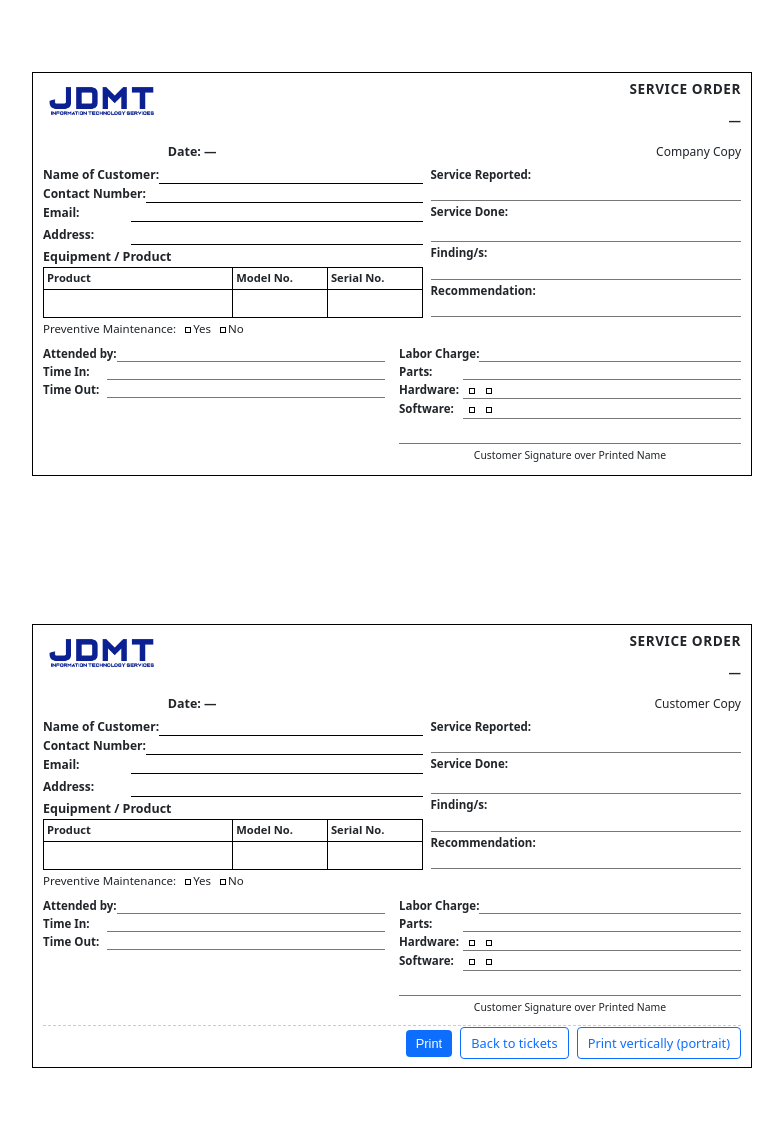
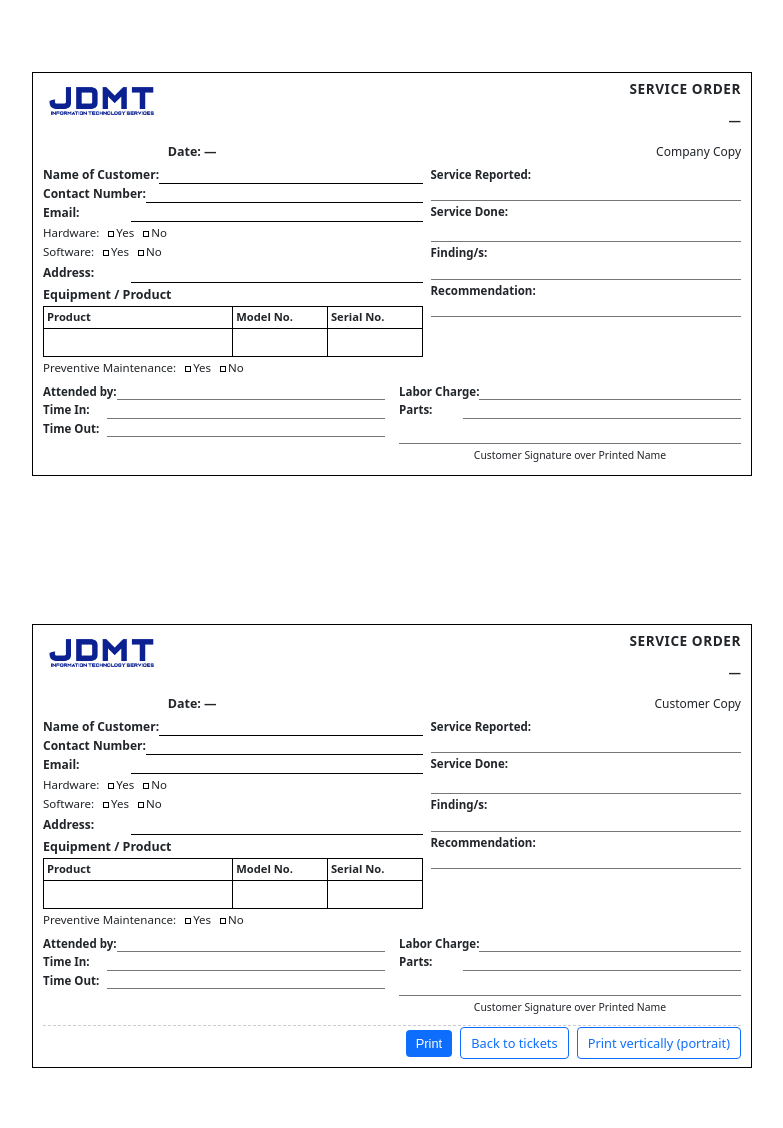
Before and after one commit to lorenzojacinto08-ux/ticketing_system, a Python web app: template templates/job_order_print.html in a window 1280 px wide. Shown: the whole page, without its empty margins (248-1031 px from the left). Run offline with Jinja, Linux system fonts and the light colour scheme; the template is opened without the code that fills it, so the values that code supplies are empty.

Commit message:
Copy preventive maintenance format for hardware/software and move to left side under customer info

```diff
--- a/templates/job_order_print.html
+++ b/templates/job_order_print.html
@@ -332,135 +332,15 @@
                                 <div class="so-label">Email:</div>
                                 <div class="so-value">{{ email or ' ' }}</div>
                             </div>
-                        </div>
-                    </div>
-                    <div class="so-field">
-                        <div class="so-label">Address:</div>
-                        <div class="so-value">&nbsp;</div>
-                    </div>
-                    <div class="so-products">
-                        <div class="so-products-title">Equipment / Product</div>
-                        <table>
-                            <thead>
-                                <tr>
-                                    <th style="width: 50%;">Product</th>
-                                    <th style="width: 25%;">Model No.</th>
-                                    <th style="width: 25%;">Serial No.</th>
-                                </tr>
-                            </thead>
-                            <tbody>
-                                <tr>
-                                    <td></td>
-                                    <td></td>
-                                    <td></td>
-                                </tr>
-                            </tbody>
-                        </table>
-                    </div>
-                    <div class="so-preventive">
-                        Preventive Maintenance:
-                        <span class="so-checkbox"></span>Yes
-                        <span class="so-checkbox"></span>No
-                    </div>
-                </div>
-                <div class="so-main-right">
-                    <div class="so-text-block">
-                        <div class="so-text-label">Service Reported:</div>
-                        <div class="so-text-area">{{ subject or reported_concern or ' ' }}</div>
-                    </div>
-                    <div class="so-text-block">
-                        <div class="so-text-label">Service Done:</div>
-                        <div class="so-text-area">&nbsp;</div>
-                    </div>
-                    <div class="so-text-block">
-                        <div class="so-text-label">Finding/s:</div>
-                        <div class="so-text-area">&nbsp;</div>
-                    </div>
-                    <div class="so-text-block">
-                        <div class="so-text-label">Recommendation:</div>
-                        <div class="so-text-area">&nbsp;</div>
-                    </div>
-                </div>
-            </div>
-
-            <div class="so-bottom-row">
-                <div class="so-bottom-col">
-                    <div class="so-bottom-field">
-                        <div class="so-bottom-label">Attended by:</div>
-                        <div class="so-bottom-value">{{ assigned_to or ' ' }}</div>
-                    </div>
-                    <div class="so-bottom-field">
-                        <div class="so-bottom-label">Time In:</div>
-                        <div class="so-bottom-value"></div>
-                    </div>
-                    <div class="so-bottom-field">
-                        <div class="so-bottom-label">Time Out:</div>
-                        <div class="so-bottom-value"></div>
-                    </div>
-                </div>
-                <div class="so-bottom-col">
-                    <div class="so-bottom-field">
-                        <div class="so-bottom-label">Labor Charge:</div>
-                        <div class="so-bottom-value"></div>
-                    </div>
-                    <div class="so-bottom-field">
-                        <div class="so-bottom-label">Parts:</div>
-                        <div class="so-bottom-value"></div>
-                    </div>
-                    <div class="so-bottom-field">
-                        <div class="so-bottom-label">Hardware:</div>
-                        <div class="so-bottom-value">
-                            <span class="so-checkbox"></span>
-                            <span class="so-checkbox"></span>
-                        </div>
-                    </div>
-                    <div class="so-bottom-field">
-                        <div class="so-bottom-label">Software:</div>
-                        <div class="so-bottom-value">
-                            <span class="so-checkbox"></span>
-                            <span class="so-checkbox"></span>
-                        </div>
-                    </div>
-                    <div class="so-signature-line">
-                        Customer Signature over Printed Name
-                    </div>
-                </div>
-            </div>
-        </div>
-    </div>
-
-    <!-- Customer Copy -->
-    <div class="so-page{% if vertical %} so-page--vertical{% endif %}">
-        <div class="so-border">
-            <div class="so-header">
-                <div class="so-logo-block">
-                    <img src="{{ url_for('static', filename='images/jdmt_blue_logo.png') }}" alt="JDMT Information Technology Services">
-                </div>
-                <div class="so-header-text">
-                    <p class="so-title">Service Order</p>
-                    <p class="so-jo-line">{{ job_order or '—' }}</p>
-                    <div class="so-header-meta">
-                        <span class="so-ticket-line">Date: {{ date_val or '—' }}</span>
-                        <span class="so-copy-label">Customer Copy</span>
-                    </div>
-                </div>
-            </div>
-
-            <div class="so-main">
-                <div class="so-main-left">
-                    <div class="so-row">
-                        <div class="so-col">
-                            <div class="so-field">
-                                <div class="so-label">Name of Customer:</div>
-                                <div class="so-value">{{ store_name or ' ' }}</div>
+                            <div class="so-preventive">
+                                Hardware:
+                                <span class="so-checkbox"></span>Yes
+                                <span class="so-checkbox"></span>No
                             </div>
-                            <div class="so-field">
-                                <div class="so-label">Contact Number:</div>
-                                <div class="so-value">{{ contact_number or ' ' }}</div>
-                            </div>
-                            <div class="so-field">
-                                <div class="so-label">Email:</div>
-                                <div class="so-value">{{ email or ' ' }}</div>
+                            <div class="so-preventive">
+                                Software:
+                                <span class="so-checkbox"></span>Yes
+                                <span class="so-checkbox"></span>No
                             </div>
                         </div>
                     </div>
@@ -537,19 +417,131 @@
                         <div class="so-bottom-label">Parts:</div>
                         <div class="so-bottom-value"></div>
                     </div>
-                    <div class="so-bottom-field">
-                        <div class="so-bottom-label">Hardware:</div>
-                        <div class="so-bottom-value">
-                            <span class="so-checkbox"></span>
-                            <span class="so-checkbox"></span>
+                    <div class="so-signature-line">
+                        Customer Signature over Printed Name
+                    </div>
+                </div>
+            </div>
+        </div>
+    </div>
+
+    <!-- Customer Copy -->
+    <div class="so-page{% if vertical %} so-page--vertical{% endif %}">
+        <div class="so-border">
+            <div class="so-header">
+                <div class="so-logo-block">
+                    <img src="{{ url_for('static', filename='images/jdmt_blue_logo.png') }}" alt="JDMT Information Technology Services">
+                </div>
+                <div class="so-header-text">
+                    <p class="so-title">Service Order</p>
+                    <p class="so-jo-line">{{ job_order or '—' }}</p>
+                    <div class="so-header-meta">
+                        <span class="so-ticket-line">Date: {{ date_val or '—' }}</span>
+                        <span class="so-copy-label">Customer Copy</span>
+                    </div>
+                </div>
+            </div>
+
+            <div class="so-main">
+                <div class="so-main-left">
+                    <div class="so-row">
+                        <div class="so-col">
+                            <div class="so-field">
+                                <div class="so-label">Name of Customer:</div>
+                                <div class="so-value">{{ store_name or ' ' }}</div>
+                            </div>
+                            <div class="so-field">
+                                <div class="so-label">Contact Number:</div>
+                                <div class="so-value">{{ contact_number or ' ' }}</div>
+                            </div>
+                            <div class="so-field">
+                                <div class="so-label">Email:</div>
+                                <div class="so-value">{{ email or ' ' }}</div>
+                            </div>
+                            <div class="so-preventive">
+                                Hardware:
+                                <span class="so-checkbox"></span>Yes
+                                <span class="so-checkbox"></span>No
+                            </div>
+                            <div class="so-preventive">
+                                Software:
+                                <span class="so-checkbox"></span>Yes
+                                <span class="so-checkbox"></span>No
+                            </div>
                         </div>
                     </div>
+                    <div class="so-field">
+                        <div class="so-label">Address:</div>
+                        <div class="so-value">&nbsp;</div>
+                    </div>
+                    <div class="so-products">
+                        <div class="so-products-title">Equipment / Product</div>
+                        <table>
+                            <thead>
+                                <tr>
+                                    <th style="width: 50%;">Product</th>
+                                    <th style="width: 25%;">Model No.</th>
+                                    <th style="width: 25%;">Serial No.</th>
+                                </tr>
+                            </thead>
+                            <tbody>
+                                <tr>
+                                    <td></td>
+                                    <td></td>
+                                    <td></td>
+                                </tr>
+                            </tbody>
+                        </table>
+                    </div>
+                    <div class="so-preventive">
+                        Preventive Maintenance:
+                        <span class="so-checkbox"></span>Yes
+                        <span class="so-checkbox"></span>No
+                    </div>
+                </div>
+                <div class="so-main-right">
+                    <div class="so-text-block">
+                        <div class="so-text-label">Service Reported:</div>
+                        <div class="so-text-area">{{ subject or reported_concern or ' ' }}</div>
+                    </div>
+                    <div class="so-text-block">
+                        <div class="so-text-label">Service Done:</div>
+                        <div class="so-text-area">&nbsp;</div>
+                    </div>
+                    <div class="so-text-block">
+                        <div class="so-text-label">Finding/s:</div>
+                        <div class="so-text-area">&nbsp;</div>
+                    </div>
+                    <div class="so-text-block">
+                        <div class="so-text-label">Recommendation:</div>
+                        <div class="so-text-area">&nbsp;</div>
+                    </div>
+                </div>
+            </div>
+
+            <div class="so-bottom-row">
+                <div class="so-bottom-col">
                     <div class="so-bottom-field">
-                        <div class="so-bottom-label">Software:</div>
-                        <div class="so-bottom-value">
-                            <span class="so-checkbox"></span>
-                            <span class="so-checkbox"></span>
-                        </div>
+                        <div class="so-bottom-label">Attended by:</div>
+                        <div class="so-bottom-value">{{ assigned_to or ' ' }}</div>
+                    </div>
+                    <div class="so-bottom-field">
+                        <div class="so-bottom-label">Time In:</div>
+                        <div class="so-bottom-value"></div>
+                    </div>
+                    <div class="so-bottom-field">
+                        <div class="so-bottom-label">Time Out:</div>
+                        <div class="so-bottom-value"></div>
+                    </div>
+                </div>
+                <div class="so-bottom-col">
+                    <div class="so-bottom-field">
+                        <div class="so-bottom-label">Labor Charge:</div>
+                        <div class="so-bottom-value"></div>
+                    </div>
+                    <div class="so-bottom-field">
+                        <div class="so-bottom-label">Parts:</div>
+                        <div class="so-bottom-value"></div>
                     </div>
                     <div class="so-signature-line">
                         Customer Signature over Printed Name
```
